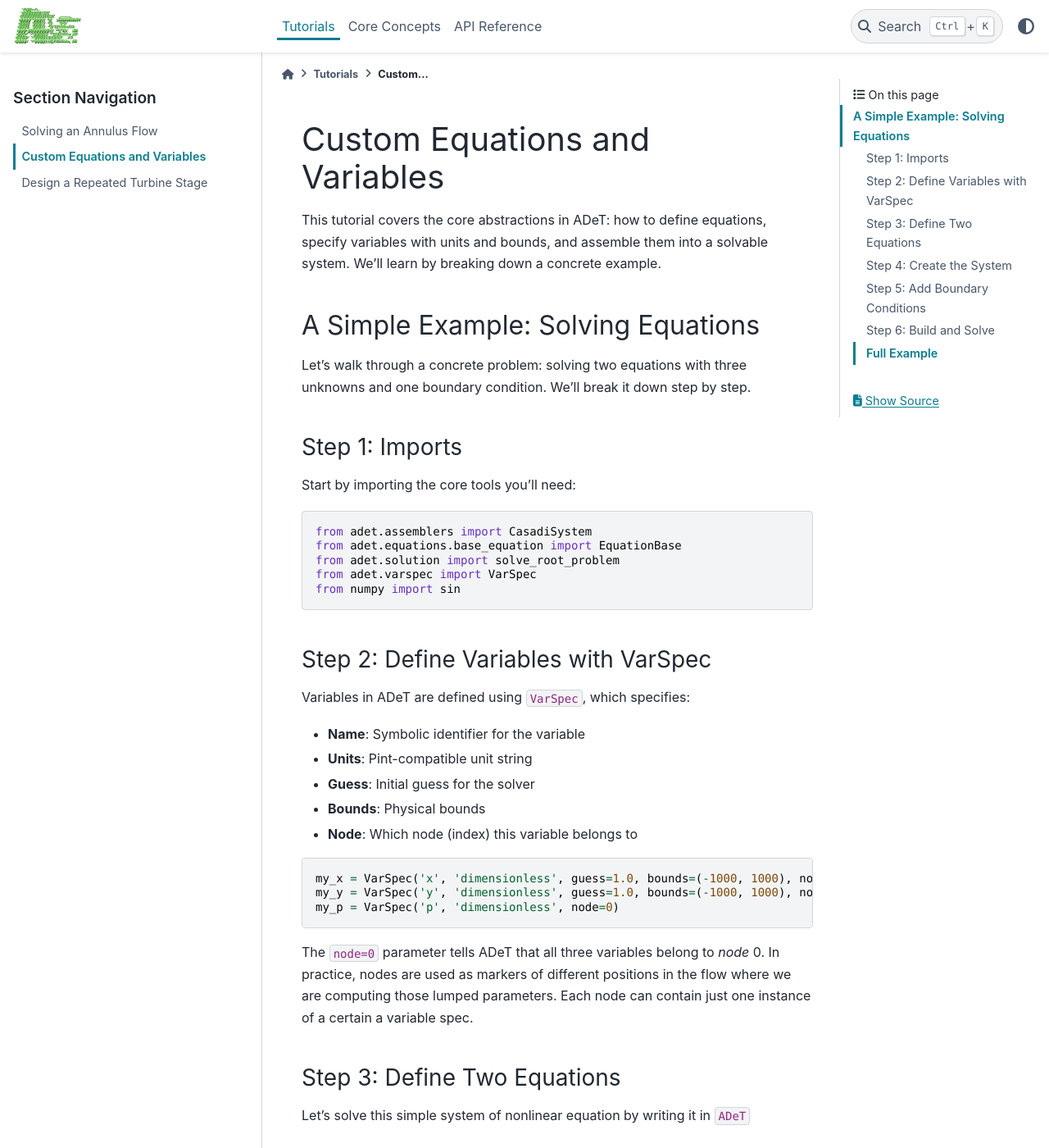
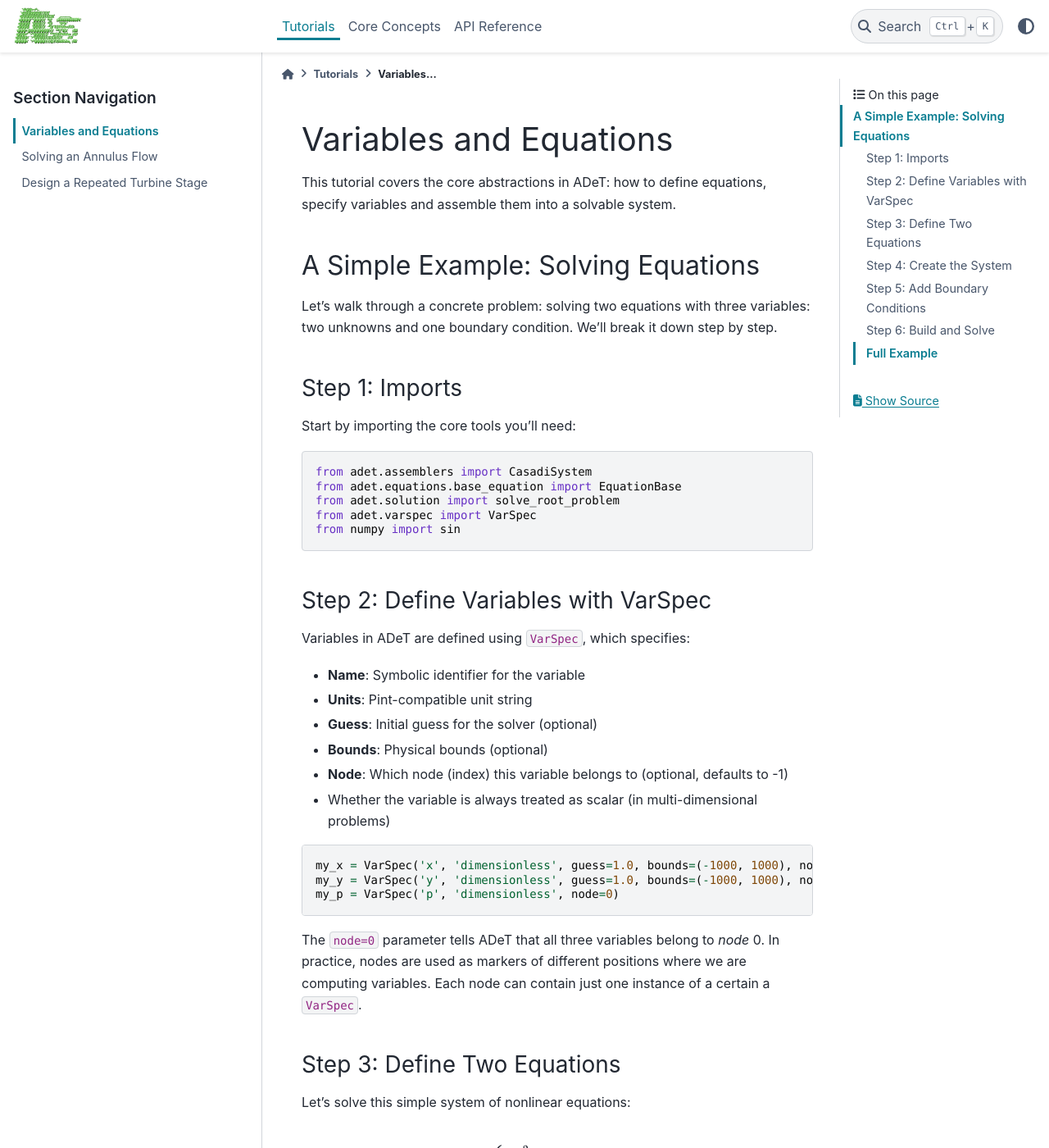
Before and after one commit to Propulsion-Power-TU-Delft/adet, a Sphinx documentation site: the page built from docs/sphinx/source/tutorials/equations_and_variables.md, in a window 1280 px wide and 1400 px high. Shown: the whole window at 82% size. Built offline with Sphinx 7.4.7 and the PyData theme 0.15.4, drawn with Linux system fonts in a browser that asks for light colours; some of the changed text lies outside the part shown.

Commit message:
Rework and add material to the tutorials

````diff
--- a/docs/sphinx/source/tutorials/equations_and_variables.md
+++ b/docs/sphinx/source/tutorials/equations_and_variables.md
@@ -1,10 +1,10 @@
-# Custom Equations and Variables
+# Variables and Equations
 
-This tutorial covers the core abstractions in ADeT: how to define equations, specify variables with units and bounds, and assemble them into a solvable system. We'll learn by breaking down a concrete example.
+This tutorial covers the core abstractions in ADeT: how to define equations, specify variables and assemble them into a solvable system.
 
 ## A Simple Example: Solving Equations
 
-Let's walk through a concrete problem: solving two equations with three unknowns and one boundary condition. We'll break it down step by step.
+Let's walk through a concrete problem: solving two equations with three variables: two unknowns and one boundary condition. We'll break it down step by step.
 
 ### Step 1: Imports
 
@@ -23,9 +23,10 @@
 Variables in ADeT are defined using `VarSpec`, which specifies:
 - **Name**: Symbolic identifier for the variable
 - **Units**: Pint-compatible unit string
-- **Guess**: Initial guess for the solver
-- **Bounds**: Physical bounds
-- **Node**: Which node (index) this variable belongs to
+- **Guess**: Initial guess for the solver (optional)
+- **Bounds**: Physical bounds (optional)
+- **Node**: Which node (index) this variable belongs to (optional, defaults to -1)
+- Whether the variable is always treated as scalar (in multi-dimensional problems)
 
 ```python
 my_x = VarSpec('x', 'dimensionless', guess=1.0, bounds=(-1000, 1000), node=0)
@@ -33,10 +34,10 @@
 my_p = VarSpec('p', 'dimensionless', node=0)
 ```
 
-The `node=0` parameter tells ADeT that all three variables belong to *node* 0. In practice, nodes are used as markers of different positions in the flow where we are computing those lumped parameters. Each node can contain just one instance of a certain a variable spec.
+The `node=0` parameter tells ADeT that all three variables belong to *node* 0. In practice, nodes are used as markers of different positions where we are computing variables. Each node can contain just one instance of a certain a `VarSpec`.
 
 ### Step 3: Define Two Equations
-Let's solve this simple system of nonlinear equation by writing it in `ADeT`
+Let's solve this simple system of nonlinear equations:
 
 $$
 \begin{cases}
@@ -45,7 +46,7 @@
 \end{cases}
 $$
 
-Equations are defined by subclassing `EquationBase` and implementing the `residual()` method. The method parameters use the `.Hint` attribute from each variable to link parameters to the variables:
+Equations are defined by subclassing `EquationBase` and implementing the `residual()` method. The method parameters use the `.Hint` attribute from each `VarSpec` to link parameters to the variables:
 
 ```python
 class MyParabola(EquationBase):
@@ -60,23 +61,25 @@
         return residual_1, residual_2
 ```
 
-The `.Hint` attribute tells ADeT to pass the value of that variable into this parameter. The residuals should evaluate to zero at the solution.
+The residuals should all evaluate to zero at the solution.
 
-Within an equation the variables nodes should always be numbered increasing from 0, and they represent the **relative** position of the variables involved in the equation.
+Within an equation the variables nodes should always be numbered increasing from 0, and they represent the **relative** position of the variables involved in the equation. The
 
+```{Hint}
 The `residual` method can either return a single residual or a `tuple` of residuals.
+```
 
 ### Step 4: Create the System
 
 Instantiate a `CasadiSystem` and add your equation:
 
 ```python
-system = CasadiSystem()
+system = CasadiSystem(num_span=1)
 system.add_equation(MyParabola(), 0)
 ```
+The `num_span` argument indicates the dimension of all variables that are not explicitly set to `scalar=True` in their `VarSpec`. In this case, we could increase arbitrarily the size of the system and still have a well-posed problem with a solution made up of uniform vectors.
 
-The second argument `0` specifies the **absolute** node position in which we are adding the equation.
-
+The second argument of `add_equation` specifies the **absolute** position in which we are adding the equation.
 
 ### Step 5: Add Boundary Conditions
 
@@ -86,14 +89,19 @@
 system.add_boundary_conditions({my_p: 5})
 ```
 
-This tells the system that `my_p` ($p$) is fixed at 5. The remaining unknowns (`my_x`, `my_y`) will be solved for.
+This tells the system that `my_p` ($p$) is fixed at 5. The remaining unknowns (`my_x` $x$, `my_y` $y$) will be solved for.
 
 
 :::{important}
-In this case absolute and relative position match, but if we were to instead add the equation in position 1, the *absolute* arguments of the equations would all be shifted to node 1.
-In that case you would need to specify the boundary condition on `my_p` on the appropriate node. You can use the `at_node` method to quickly shift the node at which you are specifying it.
+In this example absolute and relative position match (0 relative $\rightarrow$ 0 absolute).
+
+If we were to instead add the equation in position 1 (0 relative $\rightarrow$ 1 absolute):
+
 ```python
 system.add_equation(MyParabola(), 1)
+```
+the *absolute* arguments of the equations would all be shifted to node 1. In that case you would need to specify the boundary condition on `my_p` on the appropriate node. You can use the `at_node` method to quickly shift the node at which you are specifying it.
+```python
 system.add_boundary_conditions({my_p.at_node(1): 5})
 ```
 :::
````
Also changed, not shown: docs/sphinx/source/tutorials/annulus_system.md (+179 -55 lines), docs/sphinx/source/tutorials/index.md (+1 -1 lines), docs/sphinx/source/tutorials/simple_stage.md (+6 -24 lines), docs/sphinx/images/basic_annulus.svg, docs/sphinx/images/mer_angle_annulus.svg (added), docs/sphinx/images/stage_layout.svg (renamed from docs/sphinx/images/simple_stage.svg).
